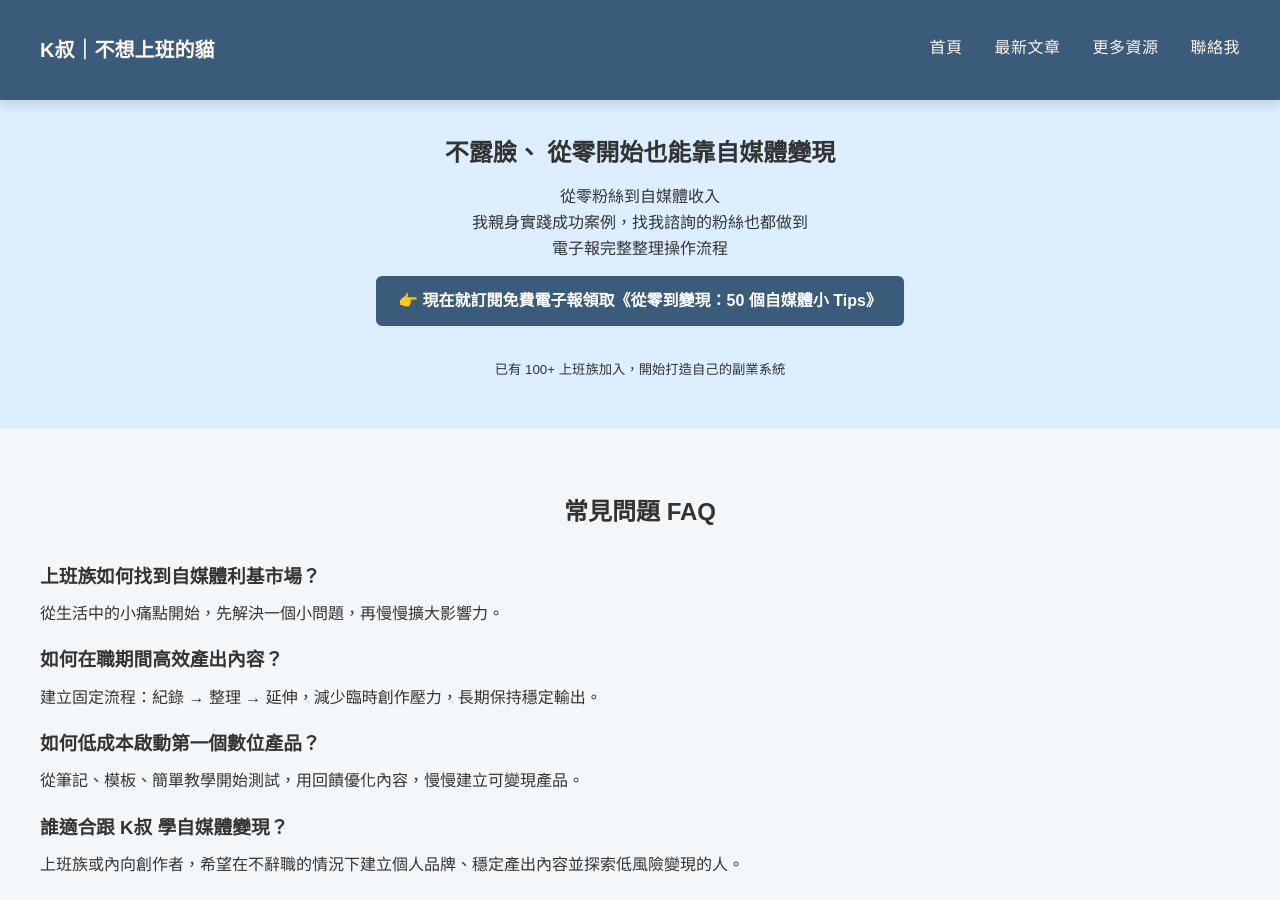
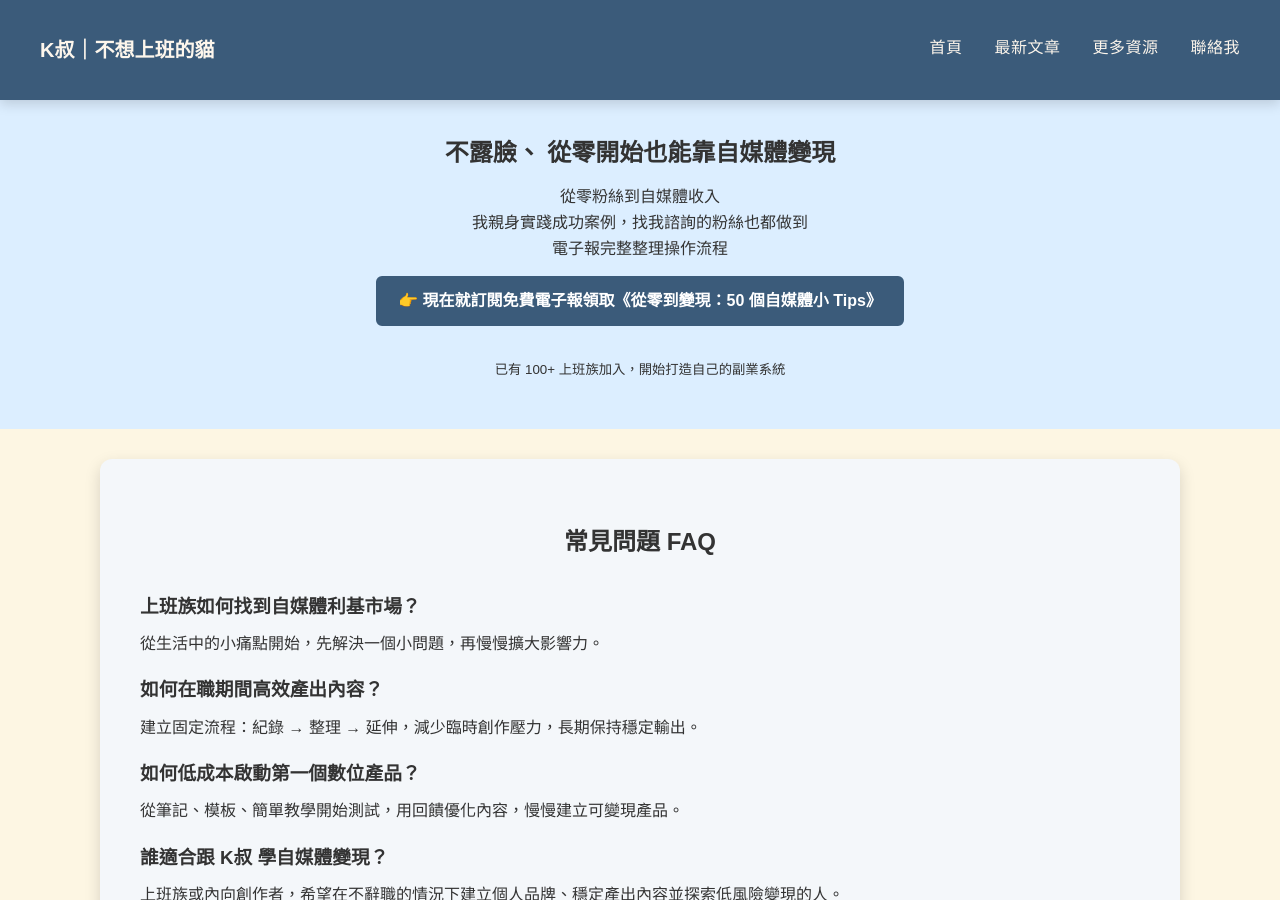
Before and after one commit to KenHAI666/Runing9TO5, a Jekyll site: the page built from index.md, in a window 1280 px wide and 900 px high. Built offline with Jekyll 4.4.1, drawn with Linux system fonts in a browser that asks for light colours.

Commit message:
Update index.md

```diff
--- a/index.md
+++ b/index.md
@@ -17,7 +17,7 @@ keywords: 自媒體, 斜槓, 個人品牌, 內容變現, 上班族副業, K叔
 
 </section>
 <!-- FAQ 區 -->
-<section id="faq" class="faq-section" style="padding:40px; background:#f4f7fa;">
+<section id="faq" class="card-section" style="padding:40px; background:#f4f7fa;">
   <h2 style="text-align:center; margin-bottom:30px;">常見問題 FAQ</h2>
 
   <div itemscope itemtype="https://schema.org/FAQPage">
```
